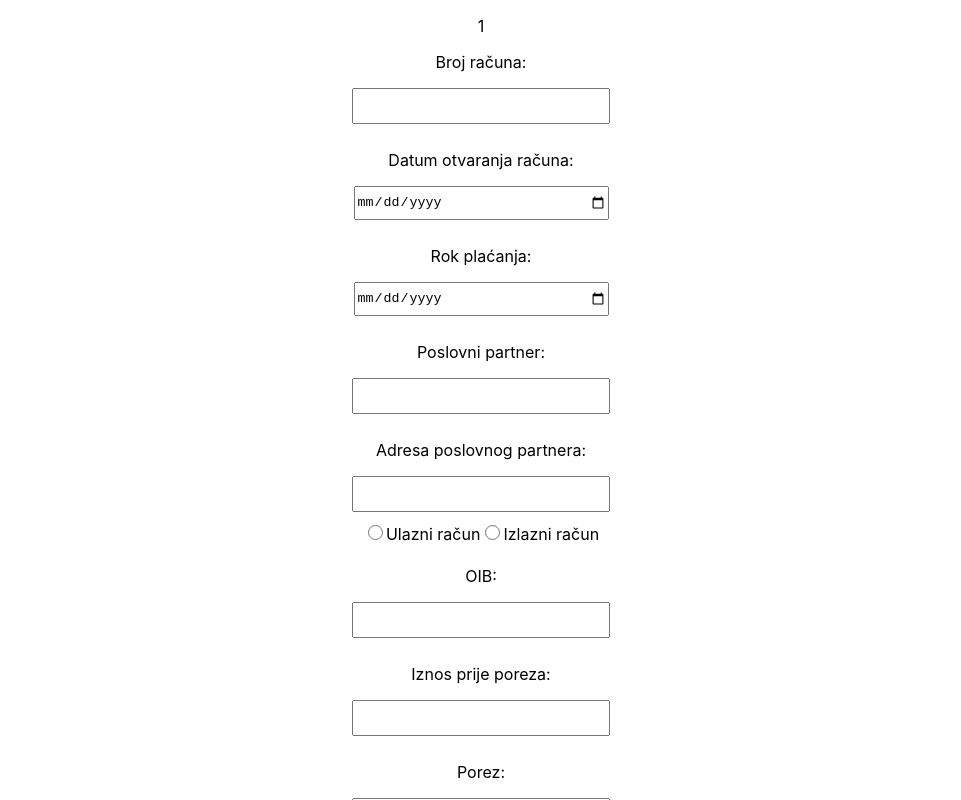
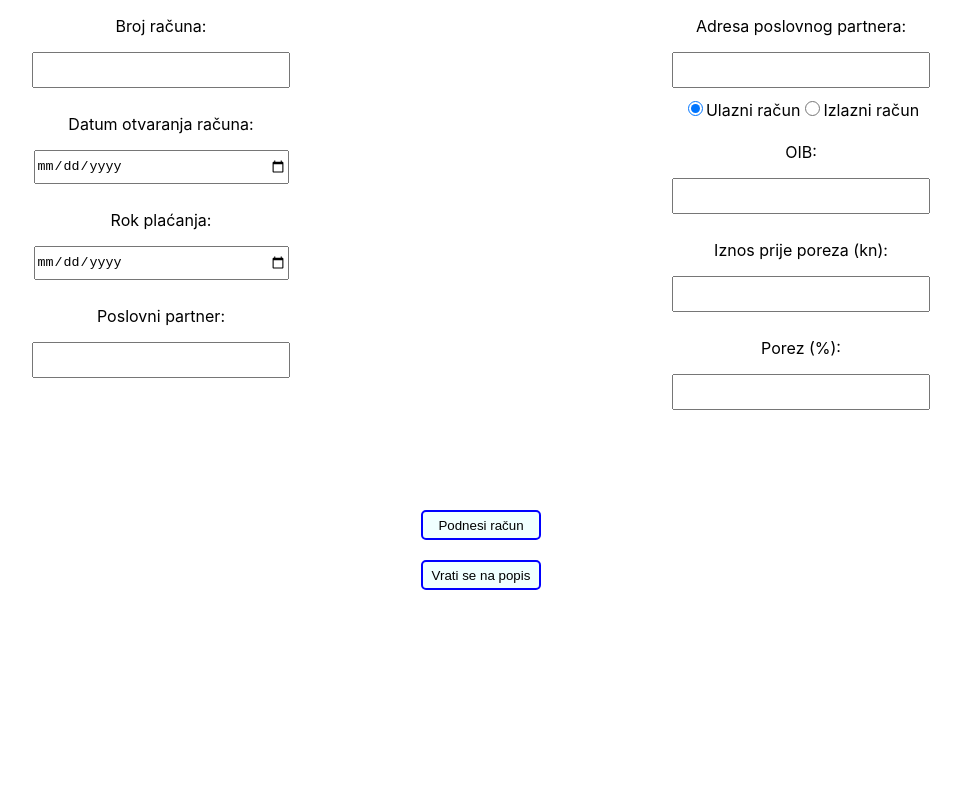
Before and after one commit to CROmarcos/sedamit_zadatak, a React (Create React App) app: page / in a window 1280 px wide. Both pictures are taken after a click on the button "Dodaj novi račun". Shown: the top 800 px of the page, without its empty margins (159-1120 px from the left). Built offline with nearby package versions, Linux system fonts and the light colour scheme.

Commit message:
Prikaz OIB-a
Forma za unijeti OIB se ne prikazuje ako je izlazni račun.

```diff
--- a/src/App.tsx
+++ b/src/App.tsx
@@ -84,8 +84,7 @@ function App() {
       </div>
       <div id='dodaj' className='Dodaj'>
         <DodajRacun racuni={racuni} setRacuni={setRacuni} />
-        <button onClick={prikaziPopis}>Spremi račun</button>
-        <button onClick={prikaziPopis}>Odustani</button>
+        <button onClick={prikaziPopis}>Vrati se na popis</button>
       </div>
     </div>
   );
--- a/src/Components/DodajRacun/DodajRacun.scss
+++ b/src/Components/DodajRacun/DodajRacun.scss
@@ -1,6 +1,14 @@
 .DodajRacun {
+    width: 100%;
+    height: 500px;
+
     &__izracun {
         visibility: hidden;
+    }
+
+    &--col {
+        width: 50%;
+        margin: auto;
     }
 }
 
@@ -20,3 +28,11 @@ input {
     height: 15px;
     margin: 5;
 }
+
+.left {
+    float: left;
+}
+
+.right {
+    float: right;
+}
--- a/src/Components/DodajRacun/DodajRacun.tsx
+++ b/src/Components/DodajRacun/DodajRacun.tsx
@@ -7,9 +7,10 @@ interface IProps {
     racuni: IRacun["racuni"]
 }
 
+let brojac = 1;
+
 const DodajRacun: React.FC<IProps> = ({ racuni, setRacuni }) => {
 
-    let brojac = 1;
     let iznosPoreza = 0;
     let cijenaSPorezom = 0;
 
@@ -36,18 +37,10 @@ const DodajRacun: React.FC<IProps> = ({ racuni, setRacuni }) => {
         })
     }
 
-    const izracunajPorez = () => {
-        if (!input.iznos_prije_poreza || !input.porez) return
-        iznosPoreza = parseFloat(input.iznos_prije_poreza) * parseInt(input.porez) / 100
-        cijenaSPorezom = parseFloat(input.iznos_prije_poreza) + parseFloat(input.iznos_poreza)
-        var x = document.getElementById("porez")
-        if (x?.style.visibility === "hidden") {
-            x!.style.visibility = "visible"
-        }
-    }
-
     const spremiRacun = () => {
         if (!input.broj_racuna || !input.naziv_partnera || !input.iznos_prije_poreza) return
+        iznosPoreza = parseFloat(input.iznos_prije_poreza) * parseInt(input.porez) / 100
+        cijenaSPorezom = parseFloat(input.iznos_prije_poreza) + iznosPoreza
         setRacuni([
             ...racuni,
             {
@@ -82,30 +75,43 @@ const DodajRacun: React.FC<IProps> = ({ racuni, setRacuni }) => {
             cijena_s_porezom: ""
         })
         brojac++
+        console.log("Brojač: ", brojac)
+    }
+
+    function prikaziOib(){
+        let x=document.getElementById("input_oib")
+        if(x){
+            x.style.visibility="visible"
+        }
+    }
+
+    function sakrijOib(){
+        let x=document.getElementById("input_oib")
+        if(x){
+            x.style.visibility="hidden"
+        }
     }
 
     return (
+        <div>
             <div className="DodajRacun">
-            <div className="DodajRacun__unos">
-                <p>{brojac}</p>
+                <div className="DodajRacun--col left">
                     <div className="Input"><p>Broj računa: </p><input type="text" name="broj_racuna" value={input.broj_racuna} onChange={handleChange} /></div>
                     <div className="Input"><p>Datum otvaranja računa: </p><input type="date" name="datum_racuna" /></div>
                     <div className="Input"><p>Rok plaćanja: </p><input type="date" name="rok_placanja" /></div>
                     <div className="Input"><p>Poslovni partner: </p><input type="text" name="naziv_partnera" value={input.naziv_partnera} onChange={handleChange} /></div>
+                </div>
+                <div className="DodajRacun--col right">
                     <div className="Input"><p>Adresa poslovnog partnera: </p><input type="text" name="adresa_partnera" value={input.adresa_partnera} onChange={handleChange} /></div>
                     <div className="Input--RB">
-                    <input className="RadioButton" type="radio" id="ulazno" name="smjer" value={input.smjer} /><label>Ulazni račun</label>
-                    <input className="RadioButton" type="radio" id="izlazno" name="smjer" value={input.smjer} /><label>Izlazni račun</label>
+                        <input className="RadioButton" type="radio" id="ulazno" name="smjer" value={input.smjer} onClick={prikaziOib} checked={true} /><label>Ulazni račun</label>
+                        <input className="RadioButton" type="radio" id="izlazno" name="smjer" value={input.smjer} onClick={sakrijOib} /><label>Izlazni račun</label>
                     </div>
-                <div className="Input"><p>OIB: </p><input type="text" name="oib" value={input.oib} onChange={handleChange} /></div>
-                <div className="Input"><p>Iznos prije poreza: </p><input type="text" name="iznos_prije_poreza" value={input.iznos_prije_poreza} onChange={handleChange} /></div>
-                <div className="Input"><p>Porez: </p><input type="text" name="porez" value={input.porez} onChange={handleChange} /><p> %</p></div>
+                    <div className="Input" id="input_oib"><p>OIB: </p><input type="text" name="oib" value={input.oib} onChange={handleChange} /></div>
+                    <div className="Input"><p>Iznos prije poreza (kn): </p><input type="text" name="iznos_prije_poreza" value={input.iznos_prije_poreza} onChange={handleChange} /></div>
+                    <div className="Input"><p>Porez (%): </p><input type="text" name="porez" value={input.porez} onChange={handleChange} /></div>
                 </div>
-            <div id="porez" className="DodajRacun__izracun">
-                <p>Iznos poreza: {iznosPoreza} kn</p>
-                <p>Cijena s porezom: {cijenaSPorezom} kn</p>
             </div>
-            <button onClick={izracunajPorez}>Izračunaj porez</button>
             <button onClick={spremiRacun}>Podnesi račun</button>
         </div>
     )
--- a/src/Components/ListaRacuna/ListaRacuna.scss
+++ b/src/Components/ListaRacuna/ListaRacuna.scss
@@ -6,4 +6,9 @@
     &--btn {
         width: 50px;
     }
+
+    &__link {
+        text-decoration: none;
+        color: black;
+    }
 }
--- a/src/Components/ListaRacuna/ListaRacuna.tsx
+++ b/src/Components/ListaRacuna/ListaRacuna.tsx
@@ -4,8 +4,8 @@ import "./ListaRacuna.scss"
 
 const ListaRacuna: React.FC<IRacun> = ({ racuni }) => {
     return (
-        <>
         <table className="Lista">
+            <tbody>
             <tr>
                 <th>ID računa</th>
                 <th>Broj računa</th>
@@ -17,19 +17,18 @@ const ListaRacuna: React.FC<IRacun> = ({ racuni }) => {
                 <th>Dodatne aktivnosti</th>
             </tr>
             {racuni.map(racun =>
-                <tr>
-                    <td><Link to="/detalji">{racun.id}</Link></td>
-                    <td><Link to="/detalji">{racun.broj_racuna}</Link></td>
-                    <td><Link to="/detalji">{racun.redni_broj_racuna}</Link></td>
-                    <td><Link to="/detalji">{racun.smjer}</Link></td>
-                    <td><Link to="/detalji">{racun.datum_racuna.toLocaleDateString()}</Link></td>
-                    <td><Link to="/detalji">{racun.naziv_partnera}</Link></td>
-                    <td><Link to="/detalji">{racun.cijena_s_porezom} kn</Link></td>
-                    <td><button className="Lista--btn">Uredi</button><button className="Lista--btn" onClick={()=>racuni.splice(racun.id)}>Obriši</button></td>
+                <tr key={racun.id}>
+                    <td><Link className="Lista__link" to="/detalji">{racun.id}</Link></td>
+                    <td><Link className="Lista__link" to="/detalji">{racun.broj_racuna}</Link></td>
+                    <td><Link className="Lista__link" to="/detalji">{racun.redni_broj_racuna}</Link></td>
+                    <td><Link className="Lista__link" to="/detalji">{racun.smjer}</Link></td>
+                    <td><Link className="Lista__link" to="/detalji">{racun.datum_racuna.toLocaleDateString()}</Link></td>
+                    <td><Link className="Lista__link" to="/detalji">{racun.naziv_partnera}</Link></td>
+                    <td><Link className="Lista__link" to="/detalji">{racun.cijena_s_porezom} kn</Link></td>
+                    <td><button className="Lista--btn">Uredi</button><button className="Lista--btn" onClick={()=>{racuni.splice(racun.redni_broj_racuna); console.log(racun)}}>Obriši</button></td>
                 </tr>
-            )}
+            )}</tbody>
         </table>
-        </>
     )
 }
 
```
Also changed, not shown: src/Components/DetaljiRacuna/DetaljiRacuna.tsx (+6 -3 lines). Lines whose indentation alone changed are shown as unchanged.
